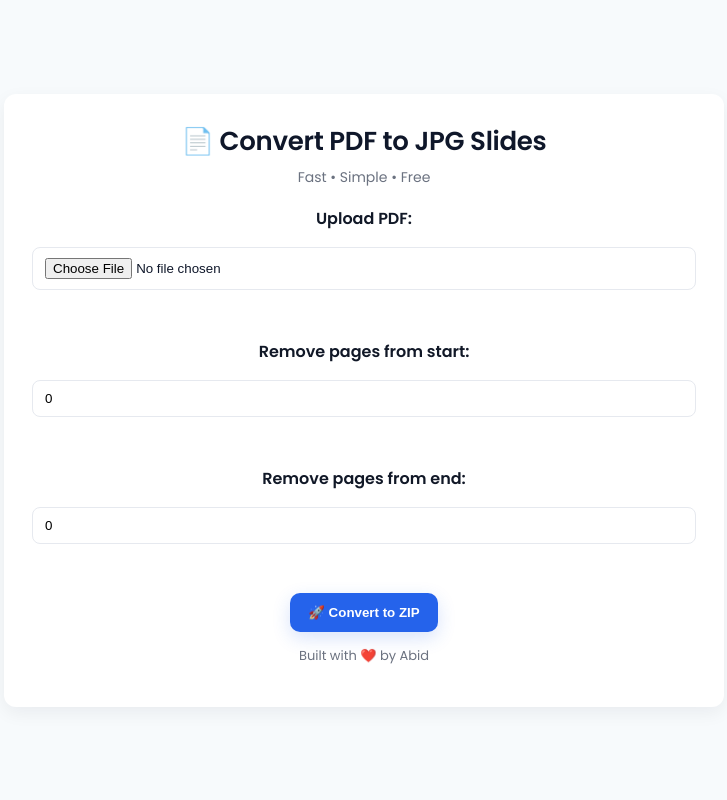
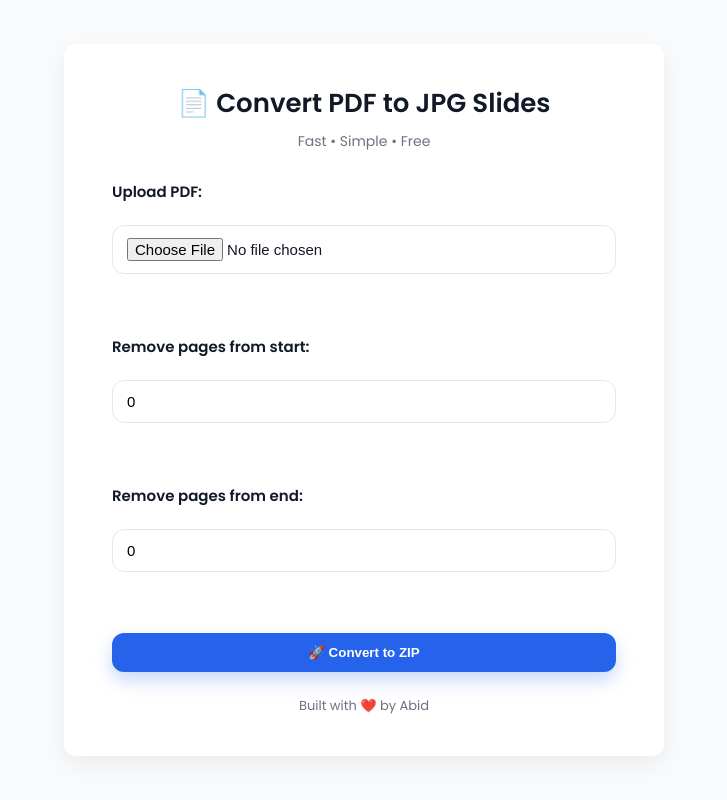
Before and after one commit to abid55570/pdf-to-jepg-zip, a Flask app: page / in a window 1280 px wide. Shown: the whole page, without its empty margins (276-1003 px from the left). Run offline with Flask 3, Linux system fonts and the light colour scheme.

Commit message:
Revamp styles for modern blue-glass design
Updated styles for a modern blue-glass aesthetic with improved spacing and shadow effects.

```diff
--- a/static/styles.css
+++ b/static/styles.css
@@ -1,95 +1,116 @@
-/* styles.css - minimal clean styling */
+/* Modern blue-glass style with soft shadows and nice spacing */
 :root {
-  --bg: #f7fafc;
-  --card: #ffffff;
+  --bg: #f8fafc;
+  --card-bg: #ffffff;
+  --primary: #2563eb;
+  --primary-hover: #1e50c3;
+  --text: #111827;
   --muted: #6b7280;
-  --accent: #2563eb;
-  --shadow: 0 6px 18px rgba(15, 23, 42, 0.06);
-  font-family: "Poppins", system-ui, -apple-system, "Segoe UI", Roboto, "Helvetica Neue", Arial;
+  --radius: 12px;
+  --shadow: 0 8px 24px rgba(0, 0, 0, 0.06);
+  font-family: "Poppins", -apple-system, BlinkMacSystemFont, "Segoe UI", Roboto, sans-serif;
 }
 
-* { box-sizing: border-box; }
+* {
+  box-sizing: border-box;
+  margin: 0;
+  padding: 0;
+}
 
 body {
-  margin: 0;
+  min-height: 100vh;
   background: var(--bg);
-  color: #0f172a;
-  -webkit-font-smoothing:antialiased;
-  -moz-osx-font-smoothing:grayscale;
-  min-height: 100vh;
+  color: var(--text);
+  display: flex;
+  justify-content: center;
+  align-items: center;
+  padding: 32px;
+}
+
+.container {
+  background: var(--card-bg);
+  padding: 40px 48px;
+  border-radius: var(--radius);
+  box-shadow: var(--shadow);
+  max-width: 600px;
+  width: 100%;
+  text-align: center;
+  transition: all 0.2s ease;
+}
+
+h1 {
+  font-size: 26px;
+  font-weight: 600;
+  color: var(--text);
+  margin-bottom: 8px;
   display: flex;
   align-items: center;
   justify-content: center;
-  padding: 28px;
-}
-
-.container {
-  width: 100%;
-  max-width: 720px;
-  background: var(--card);
-  padding: 28px;
-  border-radius: 12px;
-  box-shadow: var(--shadow);
-  text-align: center;
-}
-
-h1 {
-  margin: 0 0 6px 0;
-  font-size: 26px;
-  letter-spacing: -0.3px;
+  gap: 8px;
 }
 
 .subtitle {
-  margin: 0 0 18px 0;
   color: var(--muted);
   font-size: 14px;
+  margin-bottom: 28px;
 }
 
 .upload-form {
-  display: grid;
-  gap: 12px;
-  margin-top: 8px;
-  align-items: center;
-  justify-items: center;
+  display: flex;
+  flex-direction: column;
+  gap: 18px;
+  width: 100%;
 }
 
 .input-label {
-  justify-self: start;
-  width: 100%;
+  text-align: left;
   font-weight: 600;
-  color: #111827;
+  font-size: 15px;
   margin-bottom: 4px;
+  color: var(--text);
 }
 
-.upload-form input[type="file"] {
+.upload-form input[type="file"],
+.upload-form input[type="number"] {
   width: 100%;
+  padding: 12px 14px;
+  border-radius: var(--radius);
+  border: 1px solid #e2e8f0;
+  font-size: 15px;
+  transition: border-color 0.15s ease;
 }
 
-.upload-form input[type="number"],
-.upload-form input[type="file"] {
-  padding: 10px 12px;
-  border-radius: 8px;
-  border: 1px solid #e6e9ef;
-  width: 100%;
-  max-width: 100%;
+.upload-form input[type="file"]:focus,
+.upload-form input[type="number"]:focus {
+  outline: none;
+  border-color: var(--primary);
+  box-shadow: 0 0 0 3px rgba(37, 99, 235, 0.15);
 }
 
 .btn {
-  background: var(--accent);
-  color: #fff;
+  background: var(--primary);
+  color: white;
+  font-weight: 600;
   border: none;
   padding: 12px 18px;
-  border-radius: 10px;
+  border-radius: var(--radius);
   cursor: pointer;
-  font-weight: 600;
-  box-shadow: 0 6px 18px rgba(37,99,235,0.18);
-  transition: transform .08s ease, box-shadow .12s ease;
+  transition: all 0.2s ease;
+  box-shadow: 0 8px 18px rgba(37, 99, 235, 0.25);
 }
 
-.btn:hover { transform: translateY(-2px); }
+.btn:hover {
+  background: var(--primary-hover);
+  transform: translateY(-2px);
+  box-shadow: 0 10px 22px rgba(37, 99, 235, 0.35);
+}
 
 .footer {
-  margin-top: 14px;
+  margin-top: 24px;
+  font-size: 13px;
   color: var(--muted);
-  font-size: 13px;
 }
+
+.footer span {
+  color: #ef4444;
+}
```
